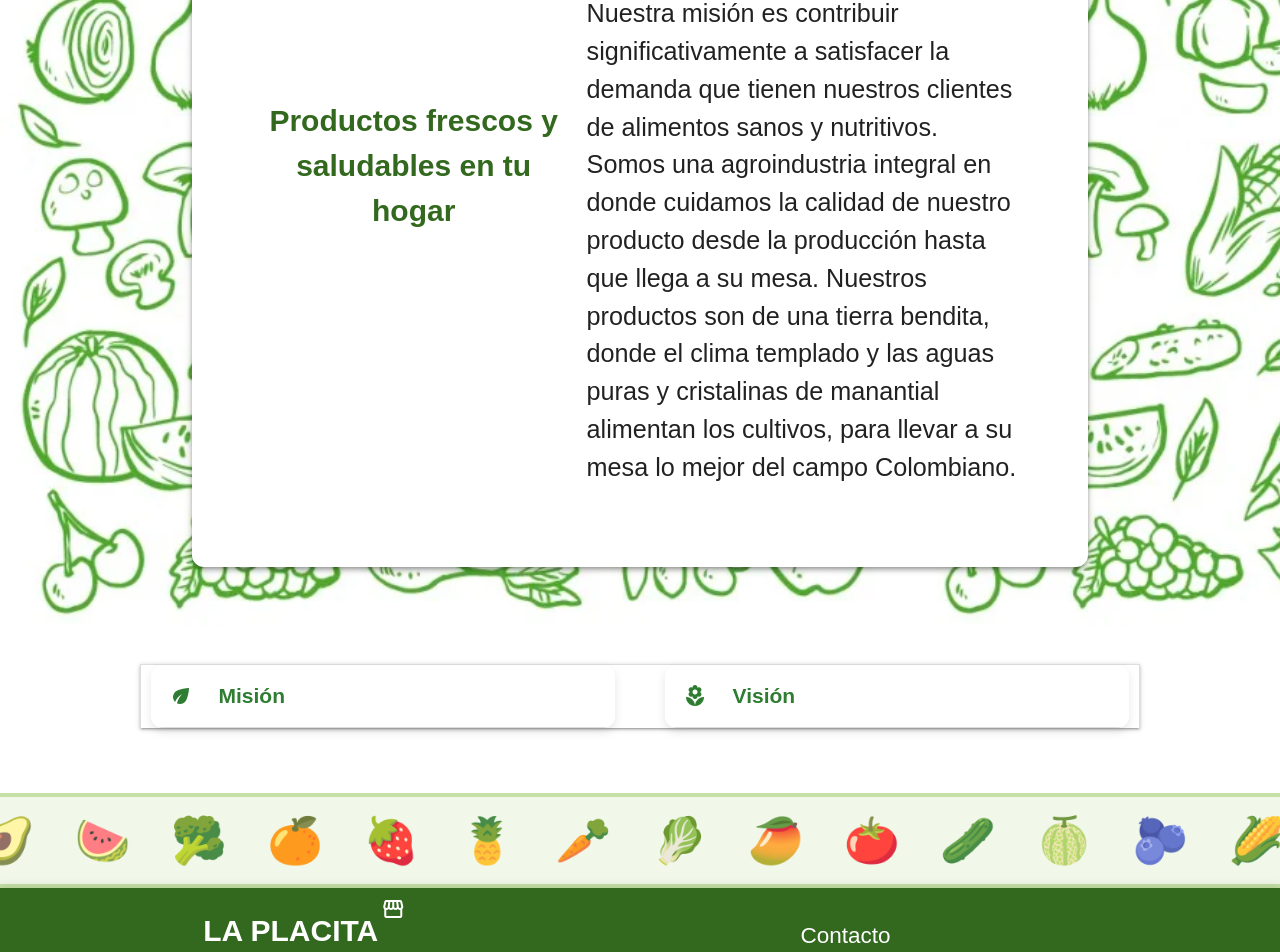
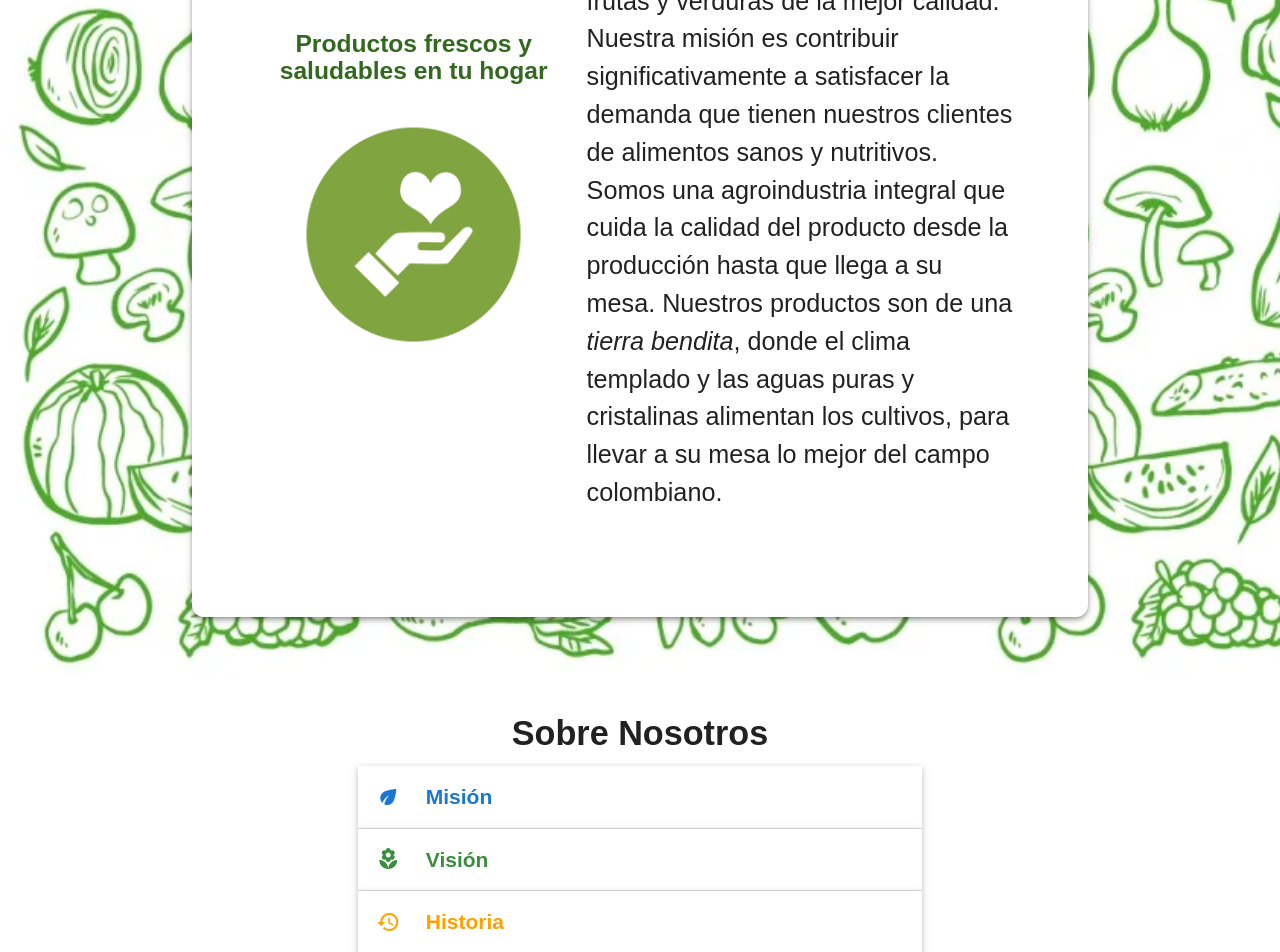
Before and after one commit to KarlaC00/Fruver_LaPlacita, a React (Vite) app: page /Nosotros in a window 1280 px wide. Shown: the part 660-1612 px from the top of the page. Built offline with nearby package versions, Linux system fonts and the light colour scheme; the HTML template or start-up script is replaced by a standard one.

Commit message:
Se hicieron cambio en nosotros y se implemento el funcionamiento de los botones en inicio

```diff
--- a/src/Pages/Home.jsx
+++ b/src/Pages/Home.jsx
@@ -4,9 +4,7 @@ import Navbar from "../components/nav";
 import Footer from "../components/footer";
 import { CardHome } from "../components/Home/CardHome";
 import Testimonios from "../components/Home/Testimonios";
-import { Navigate } from "react-router-dom";
 import FrutasScroll from "../components/Home/FrutasScroll";
-
 import "../styles/Home.css";
 import Bienvenida from "../components/Home/Bienvenida";
 
@@ -25,30 +23,32 @@ const Home = () => {
           <CardHome
             icon="local_florist"
             title="Productos Frescos"
-            description="Frutas y verduras seleccionadas a diario para ti."
+            description="Frutas y verduras seleccionadas cuidadosamente para tu bienestar diario."
             boton="Nuestros Productos"
+            path="/productos"
           />
           <CardHome
-            icon="support_agent"
-            title="Atención Personalizada"
-            description="Nuestro equipo está comprometido en brindarte una gran experiencia."
-            boton="API de atención"
+            icon="monitor_heart"
+            title="Información Nutricional"
+            description="Descubre el valor nutricional completo de cada alimento que consumes."
+            boton="API de nutrición"
+            path="/api"
           />
           <CardHome
             icon="spa"
             title="Apoyo al Campo"
-            description="Apoyamos a agricultores locales garantizando calidad y comercio justo."
+            description="Trabajamos directamente con agricultores locales para ofrecerte lo mejor."
             boton="Sobre Nosotros"
+            path="/nosotros"
           />
         </div>
 
         {/* Sección de Bienvenida */}
-        <Bienvenida onVerProductos={() => Navigate("/productos")} />
+        <Bienvenida />
 
         {/* Testimonios */}
         <Testimonios />
       </div>
-
     </>
   );
 };
--- a/src/Pages/Nosotros.jsx
+++ b/src/Pages/Nosotros.jsx
@@ -1,20 +1,18 @@
 import Imagetop from "../components/Imagetop";
-import '../styles/Nosotros.css'
+import "../styles/Nosotros.css";
 import CollapsibleNosotros from "../components/Nosotros/Collapsible";
 import Descripcion from "../components/Nosotros/Descripcion";
-
 
 const Nosotros = () => {
   return (
     <>
-      <Imagetop title="Nosotros"/>
-      <Descripcion/>
-
-        <div className="row">
-            <div className="col s12 center-align">
-              <CollapsibleNosotros/>
-            </div>
-          </div>
+      <Imagetop title="Nosotros" />
+      <Descripcion />
+      <div className="row container">
+        <div className="col s12 center-align">
+          <CollapsibleNosotros />
+        </div>
+      </div>
     </>
   );
 };
--- a/src/Pages/Productos.jsx
+++ b/src/Pages/Productos.jsx
@@ -3,6 +3,8 @@ import Search from "../components/productos/search";
 import Imagetop from "../components/Imagetop";
 import TarjetaProducto from "../components/productos/tarjetasproductos";
 import CheckboxFrutas from "../components/productos/checkbox";
+import mercadoImg from "../assets/granos.png";
+
 import {
   frutasCitricas,
   frutasTropicales,
@@ -42,20 +44,32 @@ const Productos = () => {
     <>
       <Imagetop title="Nuestros Productos" />
       <div className="container">
-        <div className="usda-intro section container">
-          <h5
-            className="center-align light-green-text text-darken-3"
-            style={{ fontWeight: "bold" }}
-          >
-            Descubre nuestros productos frescos y saludables
-          </h5>
-          <p className="flow-text center-align">
-            En <strong>La Placita</strong> seleccionamos las mejores frutas para
-            ti. Explora nuestra variedad de productos, conoce sus beneficios y
-            elige lo mejor para tu alimentación diaria. ¡Disfruta calidad y
-            sabor en cada bocado!
-          </p>
+        <div className="section row valign-wrapper bienvenida-section ">
+           {/* Columna de imagen */}
+          <div className="col s12 m6 center-align">
+            <img
+              src={mercadoImg}
+              alt="Mercado"
+              className="responsive-img bienvenida-img"
+            />
+          </div>
+          {/* Columna de texto */}
+          <div className="col s12 m6">
+            <h4
+              className="light-green-text text-darken-4"
+              style={{ fontWeight: "bold" }}
+            >
+              Descubre nuestros productos frescos y saludables
+            </h4>
+            <p className="flow-text">
+              En <strong>La Placita</strong> seleccionamos las mejores frutas
+              para ti. Explora nuestra variedad de productos, conoce sus
+              beneficios y elige lo mejor para tu alimentación diaria. ¡Disfruta
+              calidad y sabor en cada bocado!
+            </p>
+          </div>
         </div>
+
         <Search onBuscar={setTextoBusqueda} />
 
         <div className="divider" style={{ margin: "20px 0" }}></div>
--- a/src/components/Home/Bienvenida.jsx
+++ b/src/components/Home/Bienvenida.jsx
@@ -1,8 +1,11 @@
 import React from "react";
 import mercadoImg from "../../assets/mercado.png";
 import "../../styles/Bienvenida.css";
+import { Navigate, useNavigate } from "react-router-dom";
 
-const Bienvenida = ({ onVerProductos }) => {
+const Bienvenida = ({  }) => {
+    const navigate = useNavigate();
+
   return (
     <div className="section row valign-wrapper bienvenida-section">
       {/* Columna de texto */}
@@ -18,7 +21,7 @@ const Bienvenida = ({ onVerProductos }) => {
           Valoramos el trabajo duro de nuestros agricultores locales y apoyamos el comercio justo.
           Cada producto proviene de fuentes sostenibles, y nuestro equipo siempre está listo para ayudarte.
         </p>
-        <button className="btn light-green darken-3" onClick={onVerProductos} style={{ marginTop: "10px" }}>
+        <button className="btn light-green darken-3" onClick={() => navigate("/productos")} style={{ marginTop: "10px" }}>
           Ver Productos
           <i className="material-icons right">shopping_cart</i>
         </button>
--- a/src/components/Home/CardHome.jsx
+++ b/src/components/Home/CardHome.jsx
@@ -1,5 +1,8 @@
+import { useNavigate } from "react-router-dom";
 
-export const CardHome = ({ title = "", description = "", icon = "info", boton ="" }) => {
+export const CardHome = ({ title = "", description = "", icon = "info", boton = "", path = "/" }) => {
+  const navigate = useNavigate();
+
   return (
     <div className="col s12 m4 l4 my-5">
       <div
@@ -16,15 +19,14 @@ export const CardHome = ({ title = "", description = "", icon = "info", boton ="
         </span>
         <div className="card-content flow-text">
           <p>{description}</p>
-
         </div>
         <button
-            className="btn light-green darken-3"
-            onClick={() => Navigate("/productos")}
-            style={{ marginTop: "20px" }}
-          >
-            {boton}
-          </button>
+          className="btn light-green darken-3"
+          onClick={() => navigate(path)}
+          style={{ marginTop: "20px" }}
+        >
+          {boton}
+        </button>
       </div>
     </div>
   );
--- a/src/components/Nosotros/Collapsible.jsx
+++ b/src/components/Nosotros/Collapsible.jsx
@@ -10,15 +10,17 @@ const CollapsibleNosotros = () => {
   }, []);
 
   return (
-    <div className="collapsible-wrapper center-align">
-      <ul className="collapsible horizontal-cards" style={{ display: 'flex', justifyContent: 'center' }}>
-        <li className="collapsible-card" style={{ margin: '0 10px', width: '300px' }}>
-          <div className="collapsible-header">
+    <div className="container section">
+      <h4 className="center-align" style={{ fontWeight: "bold" }}>Sobre Nosotros</h4>
+      <ul className="collapsible popout z-depth-1">
+
+        <li className="hoverable">
+          <div className="collapsible-header blue-text text-darken-2">
             <i className="material-icons">eco</i>
             Misión
           </div>
           <div className="collapsible-body">
-            <span>
+            <span className="flow-text">
               Contribuir significativamente a satisfacer la demanda de alimentos sanos y nutritivos en los hogares colombianos,
               mediante la distribución de productos frescos, de excelente calidad, cultivados con responsabilidad ambiental y social.
               Nos enfocamos en ofrecer una experiencia de consumo saludable, promoviendo el bienestar y la confianza de nuestros clientes
@@ -26,13 +28,14 @@ const CollapsibleNosotros = () => {
             </span>
           </div>
         </li>
-        <li className="collapsible-card" style={{ margin: '0 10px', width: '300px' }}>
-          <div className="collapsible-header">
+
+        <li className="hoverable">
+          <div className="collapsible-header green-text text-darken-2">
             <i className="material-icons">local_florist</i>
             Visión
           </div>
           <div className="collapsible-body">
-            <span>
+            <span className="flow-text">
               Ser líderes en el mercado nacional de frutas y verduras, reconocidos por nuestra excelencia en la calidad de productos
               y servicios. Aspiramos a consolidar una red de distribución sostenible que beneficie tanto a productores como a consumidores,
               impulsando el desarrollo agrícola del país y fortaleciendo nuestra presencia en los hogares colombianos con alimentos
@@ -40,6 +43,22 @@ const CollapsibleNosotros = () => {
             </span>
           </div>
         </li>
+
+        <li className="hoverable">
+          <div className="collapsible-header amber-text text-darken-2">
+            <i className="material-icons">history</i>
+            Historia
+          </div>
+          <div className="collapsible-body">
+            <span className="flow-text">
+              Nuestra empresa nació en el año 2015 como un pequeño emprendimiento familiar en el corazón del Huila.
+              Con esfuerzo y dedicación, fuimos creciendo y ganando la confianza de nuestros clientes gracias a la calidad de nuestros productos
+              y el compromiso con el bienestar de las familias colombianas. Hoy contamos con una red sólida de distribución y seguimos trabajando
+              con el mismo amor con el que iniciamos.
+            </span>
+          </div>
+        </li>
+
       </ul>
     </div>
   );
--- a/src/components/Nosotros/Descripcion.jsx
+++ b/src/components/Nosotros/Descripcion.jsx
@@ -1,29 +1,54 @@
-import React from 'react';
-import '../../styles/Nosotros.css';
+import React from "react";
+import "../../styles/Nosotros.css";
+import mercadoImg from "../../assets/vision.png";
 
 const Descripcion = () => {
   return (
+    <>
       <section className="fondo-patron">
         <div className="container caja-blanca z-depth-2">
           <div className="row fila-centro">
-          <div className="col s5 columna-izquierda">
-            <span className="light-green-text text-darken-4 align center" style={{ fontWeight: "bold" }}>
+            {/* Columna izquierda con texto e imagen */}
+            <div className="col s12 m5 columna-izquierda ">
+              <div className="center-align">
+                <h5
+                  className="light-green-text text-darken-4"
+                  style={{ fontWeight: "bold" }}
+                >
                   Productos frescos y <br /> saludables en tu hogar
-            </span>
+                </h5>
+                <img
+                  src={mercadoImg}
+                  alt="Mercado"
+                  className="responsive-img bienvenida-img"
+                  style={{ maxHeight: "250px", marginTop: "20px" }}
+                />
+              </div>
             </div>
 
-          <div className="col s7 columna-derecha">
-            <span className="flow-text">
-              Somos una empresa 100% Colombiana, dedicada a la distribución y comercialización de frutas y verduras de la mejor calidad.<br />
-              Nuestra misión es contribuir significativamente a satisfacer la demanda que tienen nuestros clientes de alimentos sanos y nutritivos.<br />
-              Somos una agroindustria integral en donde cuidamos la calidad de nuestro producto desde la producción hasta que llega a su mesa.
-              Nuestros productos son de una tierra bendita, donde el clima templado y las aguas puras y cristalinas de manantial alimentan los cultivos,
-              para llevar a su mesa lo mejor del campo Colombiano.
-            </span>
+            {/* Columna derecha con descripción */}
+            <div className="col s12 m7 columna-derecha ">
+              <p className="flow-text">
+                Somos una empresa <strong>100% Colombiana</strong>, dedicada a
+                la distribución y comercialización de frutas y verduras de la
+                mejor calidad.
+
+                Nuestra misión es contribuir significativamente a satisfacer la
+                demanda que tienen nuestros clientes de{" "}
+                <strong>alimentos sanos y nutritivos</strong>.<br />
+
+                Somos una <strong>agroindustria integral</strong> que cuida la
+                calidad del producto desde la producción hasta que llega a su
+                mesa. Nuestros productos son de una <em>tierra bendita</em>,
+                donde el clima templado y las aguas puras y cristalinas
+                alimentan los cultivos, para llevar a su mesa lo mejor del campo
+                colombiano.
+              </p>
             </div>
           </div>
         </div>
       </section>
+    </>
   );
 };
 
--- a/src/styles/Nosotros.css
+++ b/src/styles/Nosotros.css
@@ -75,3 +75,11 @@
   line-height: 1.6;
   color: #444;
 }
+
+
+
+.bienvenida-img {
+  max-width: 100%;
+  height: auto;
+  border-radius: 12px;
+}
```
Also changed, not shown: src/assets/granos.png (added), src/assets/vision.png (added). Lines whose indentation alone changed are shown as unchanged.
